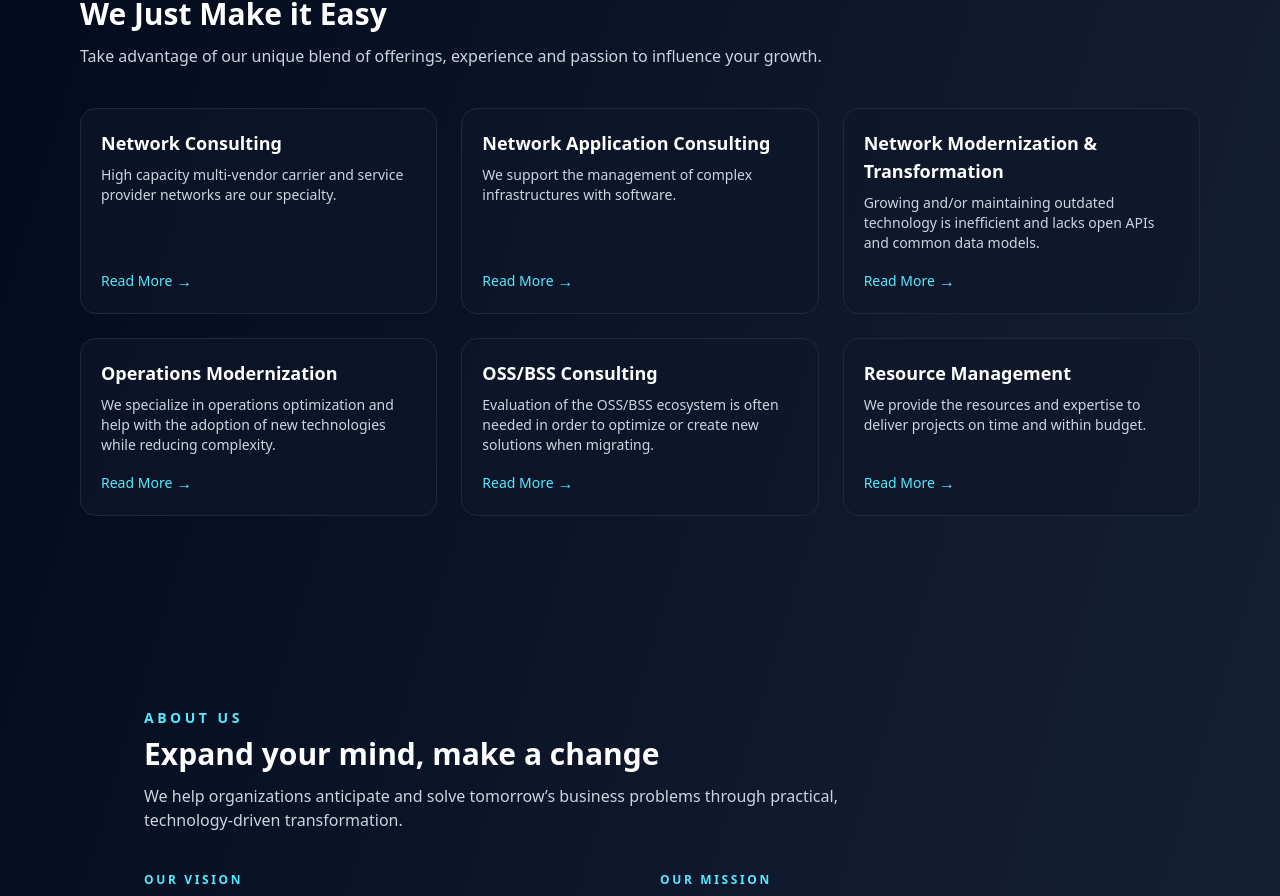
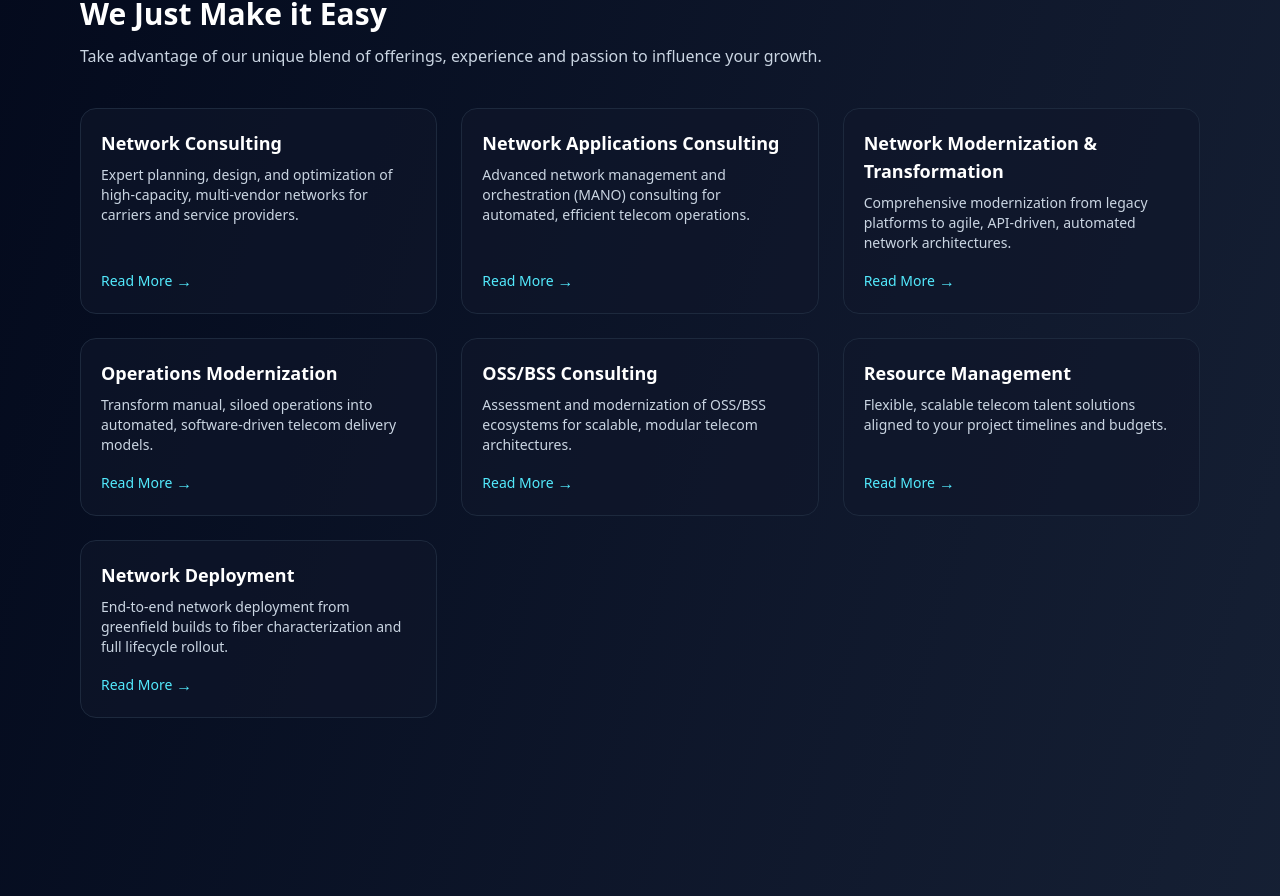
Before and after one commit to Shreklord/syndesys-website, a React (Vite) app: page / in a window 1280 px wide. Shown: the part 1280-2176 px from the top of the page. Built offline with nearby package versions, Linux system fonts and the light colour scheme.

Commit message:
site content update

```diff
--- a/src/data/siteContent.ts
+++ b/src/data/siteContent.ts
@@ -26,53 +26,68 @@ export const services: Service[] = [
     slug: "network-consulting",
     title: "Network Consulting",
     description:
-      "High capacity multi-vendor carrier and service provider networks are our specialty.",
+      "Expert planning, design, and optimization of high-capacity, multi-vendor networks for carriers and service providers.",
     longDescription:
-      "We work with carriers and service providers to plan, design, and optimize high-capacity multi-vendor networks. From access to core, we provide vendor-neutral architecture, capacity planning, and migration strategies that keep you scalable, resilient, and ready for what’s next.",
+      "Who We Partner With: Leading carriers, mobile network operators, and service providers.\n\nCore Expertise: Expertly plan, design, and optimize high-capacity, multi-vendor networks that power today’s demanding digital ecosystems.\n\nNetwork Scope: From fiber-optic access layers through transport, aggregation, and core infrastructure including evolving packet and optical technologies.\n\nArchitecture Approach: Deliver fully vendor-neutral architectures that avoid vendor lock-in, promote seamless interoperability, and leverage solutions from multiple suppliers.\n\nComprehensive Services include detailed capacity planning and traffic forecasting for efficient resource allocation and scalability; robust migration strategies covering equipment swaps, technology upgrades, legacy-to-modern core evolutions, and multi-vendor integrations; and advanced optimization techniques such as AI-driven performance tuning, automation to reduce OPEX, and resilience enhancements against outages or supply chain challenges.\n\nKey Benefits Delivered: Minimize risk, service disruption, and operational complexity.\n\nEnd Result: Empower you to build agile, high-performance networks that remain scalable, resilient, cost-effective, and fully prepared for surging data demands, emerging technologies, and evolving market opportunities.",
   },
+
   {
     id: "network-application-consulting",
     slug: "network-application-consulting",
-    title: "Network Application Consulting",
+    title: "Network Applications Consulting",
     description:
-      "We support the management of complex infrastructures with software.",
+      "Advanced network management and orchestration (MANO) consulting for automated, efficient telecom operations.",
     longDescription:
-      "Our team helps you select, integrate, and extend network management and orchestration applications. We bridge the gap between operations teams and software platforms so your tooling actually reflects how your network runs in the real world.",
+      "We support carriers, mobile operators, and service providers in selecting, integrating, and extending advanced network management and orchestration applications.\n\nFocus Areas & Platforms include OSS/BSS tools, service orchestrators, intent-based automation systems, domain orchestrators, and multi-domain management solutions.\n\nCore Value Proposition: Ensure seamless interoperability across complex multi-vendor, multi-technology environments, delivering platforms aligned with real-world network behavior.\n\nCollaboration & Gap-Bridging: Work hand-in-hand with operations, engineering, and IT teams to translate workflows, topologies, and constraints into precise software requirements. Deliver custom configurations, integrations, and extensions that eliminate manual workarounds.\n\nKey Outcomes Delivered: Reduced operational silos, faster service activation, fewer configuration errors, greater automation coverage, and stronger alignment between business intent and execution.\n\nBusiness & Operational Benefits: Enables faster innovation, lower OPEX, and more reliable service delivery within evolving telecom infrastructures.",
   },
+
   {
     id: "network-modernization",
     slug: "network-modernization-transformation",
     title: "Network Modernization & Transformation",
     description:
-      "Growing and/or maintaining outdated technology is inefficient and lacks open APIs and common data models.",
+      "Comprehensive modernization from legacy platforms to agile, API-driven, automated network architectures.",
     longDescription:
-      "We guide you through the transformation from legacy platforms to modern, automated, API-driven networks. That includes inventory cleanup, migration roadmaps, cutover planning, and the governance required to keep the environment healthy over time.",
+      "We guide carriers, mobile operators, and service providers through full lifecycle modernization and digital transformation.\n\nInventory Cleanup & Discovery: Detailed audits of assets, dependencies, configurations, and data to eliminate redundancies and establish a clean migration baseline.\n\nStrategic Migration Roadmaps: Phased, risk-prioritized plans including hybrid transitions, cloud-native integration, and parallel running strategies.\n\nCutover Planning & Execution: Low-disruption cutover windows with rollback procedures, monitoring, simulations, and coordinated change management.\n\nGovernance & Health Management: Policy enforcement, performance monitoring, compliance controls, and continuous improvement frameworks.\n\nResult: Minimized technical debt, accelerated time-to-value, reduced OPEX through automation, enhanced service reliability, and long-term competitive advantage.",
   },
+
   {
     id: "operations-modernization",
     slug: "operations-modernization",
     title: "Operations Modernization",
     description:
-      "We specialize in operations optimization and help with the adoption of new technologies while reducing complexity.",
+      "Transform manual, siloed operations into automated, software-driven telecom delivery models.",
     longDescription:
-      "We analyze your current operational processes, SLAs, and tooling to reduce friction and manual work. From incident handling to change management, we align people, process, and platforms to support modern, software-driven networks.",
+      "We modernize telecom operations by shifting from manual processes to efficient, automated models.\n\nAssessment: Evaluate workflows, SLAs, KPIs, tooling, bottlenecks, and legacy dependencies.\n\nAutomation & Friction Reduction: Implement AI/ML-driven predictive analytics, anomaly detection, and automation in monitoring, alerting, and reporting.\n\nCore Process Alignment: Enhance incident management with AIOps automation and reduced MTTR; modernize change management using CI/CD pipelines, templates, rollback mechanisms, and compliance controls; improve configuration management with accurate CMDB integration.\n\nPeople, Process & Platform Alignment: Integrate ServiceNow, OSS orchestration tools, and observability stacks while fostering DevOps/DevSecOps collaboration.\n\nOutcomes: Reduced friction, improved SLA compliance, lower OPEX, faster resolution times, and scalable operational foundations.",
   },
+
   {
     id: "oss-bss-consulting",
     slug: "oss-bss-consulting",
     title: "OSS/BSS Consulting",
     description:
-      "Evaluation of the OSS/BSS ecosystem is often needed in order to optimize or create new solutions when migrating.",
+      "Assessment and modernization of OSS/BSS ecosystems for scalable, modular telecom architectures.",
     longDescription:
-      "We assess your OSS/BSS landscape and help design target-state architectures that support new products, better data quality, and cleaner integration patterns. We focus on practical steps that incrementally improve operations rather than massive rewrites.",
+      "We assess your OSS/BSS landscape and guide evolution toward efficient target-state architectures.\n\nAssessment: Audit OSS (inventory, assurance, provisioning) and BSS (CRM, billing, product catalog, order management) systems, identifying silos, integration gaps, and scalability limits.\n\nTarget-State Design: Define modular, vendor-neutral architectures enabling rapid product launch, improved data governance, standards-based API integration, and multi-cloud readiness.\n\nIncremental Transformation: Phased roadmaps prioritizing quick wins such as API enablement, data cleansing pilots, and selective upgrades rather than disruptive rewrites.\n\nOutcomes: Higher data integrity, streamlined integrations, faster service activation, lower long-term OPEX, and improved revenue opportunities.",
   },
+
   {
     id: "resource-management",
     slug: "resource-management",
     title: "Resource Management",
     description:
-      "We provide the resources and expertise to deliver projects on time and within budget.",
+      "Flexible, scalable telecom talent solutions aligned to your project timelines and budgets.",
     longDescription:
-      "From specialized architects to delivery teams, we provide flexible resourcing models that give you the skills you need when you need them. We can embed with your teams, lead full programs, or provide targeted expertise for critical initiatives.",
+      "We provide scalable, on-demand talent solutions for carriers and service providers.\n\nResourcing Models: Embedded team support, full program leadership, and targeted short-term expertise.\n\nBenefits: Access specialized telecom skills including automation, OSS/BSS integration, cloud-native architectures, and multi-vendor design; scale up or down rapidly; reduce recruitment overhead; ensure continuity and accelerated delivery.\n\nOverall Value Delivered: Execute initiatives efficiently, maintain momentum on strategic priorities, and achieve faster time-to-value in dynamic telecom environments.",
+  },
+
+  {
+    id: "network-deployment",
+    slug: "network-deployment",
+    title: "Network Deployment",
+    description:
+      "End-to-end network deployment from greenfield builds to fiber characterization and full lifecycle rollout.",
+    longDescription:
+      "We deliver comprehensive network deployment services across wireless, fiber, fixed, and converged infrastructures.\n\nEngineering & Design: Site surveys, feasibility studies, coverage modeling, regulatory compliance, and scalable blueprints.\n\nLong Haul Fiber Deployment & Characterization: High-capacity terrestrial and subsea fiber routes; route optimization; installation (aerial, underground, submarine); OTDR testing, insertion/return loss, dispersion analysis, PMD/PDL testing; certification for 400G/800G+ transmission.\n\nInstallation & Implementation: Hardware installation for base stations, antennas, RRUs, small cells, microwave, routing/switching; structured cabling and power integration.\n\nConfiguration & Commissioning: End-to-end testing, signal validation, performance benchmarking, staged cutovers, rollback planning.\n\nProject Management: Scheduling, risk management, transparent reporting, acceptance testing, post-deployment support.\n\nOutcomes: Accelerated time-to-market, reduced deployment risk, reliable high-performance networks, scalable infrastructure ready for future demand growth.",
   },
 ];
```
